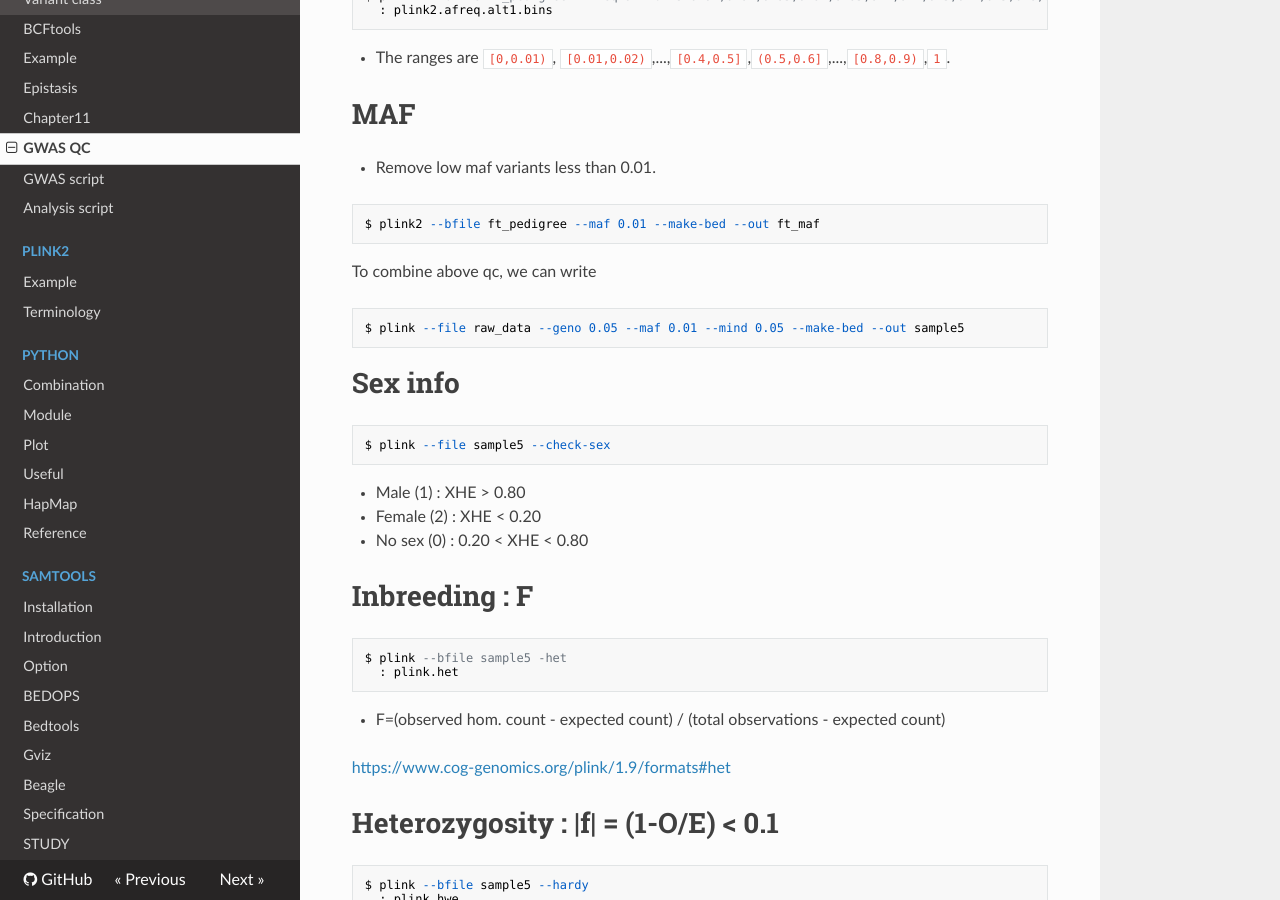
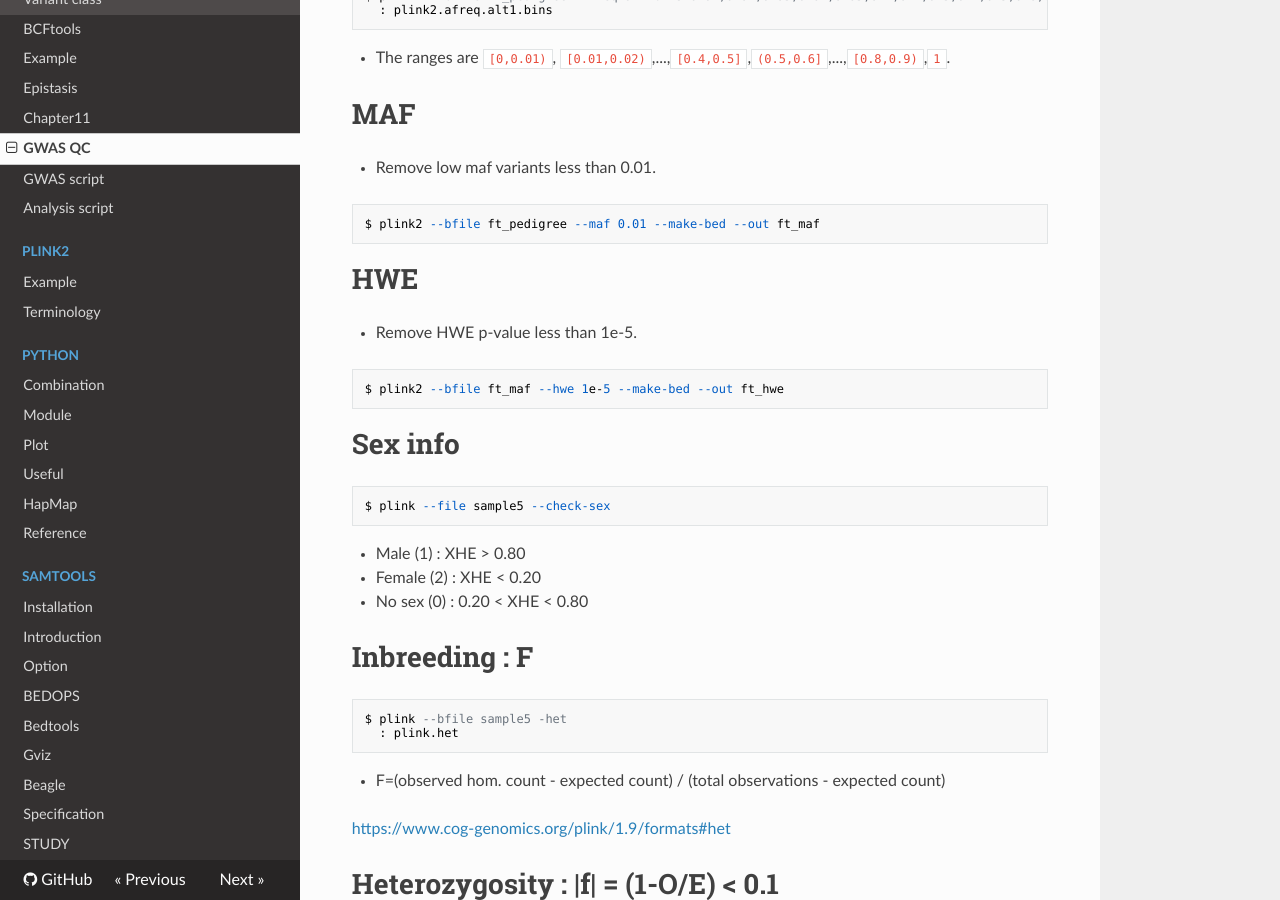
Before and after one commit to WonyoungCho/plink, an MkDocs documentation site: the page built from docs/GWAS.md, in a window 1280 px wide and 900 px high, scrolled down 1144 px. Built offline with MkDocs 1.6.1, drawn with Linux system fonts in a browser that asks for light colours; nearby versions of some CDN libraries; old or Windows-style settings are respelled for this version of MkDocs.

Commit message:
Update GWAS.md

````diff
--- a/docs/GWAS.md
+++ b/docs/GWAS.md
@@ -50,11 +50,13 @@ $ plink2 --bfile ft_pedigree --freq alt1bins=0.01,0.02,0.03,0.04,0.05,0.1,0.2,0.
 $ plink2 --bfile ft_pedigree --maf 0.01 --make-bed --out ft_maf
 ```
 
+# HWE
+- Remove HWE p-value less than 1e-5.
+```
+$ plink2 --bfile ft_maf --hwe 1e-5 --make-bed --out ft_hwe
+```
 
-To combine above qc, we can write
-```
-$ plink --file raw_data --geno 0.05 --maf 0.01 --mind 0.05 --make-bed --out sample5
-```
+
 
 # Sex info
 ```
````
